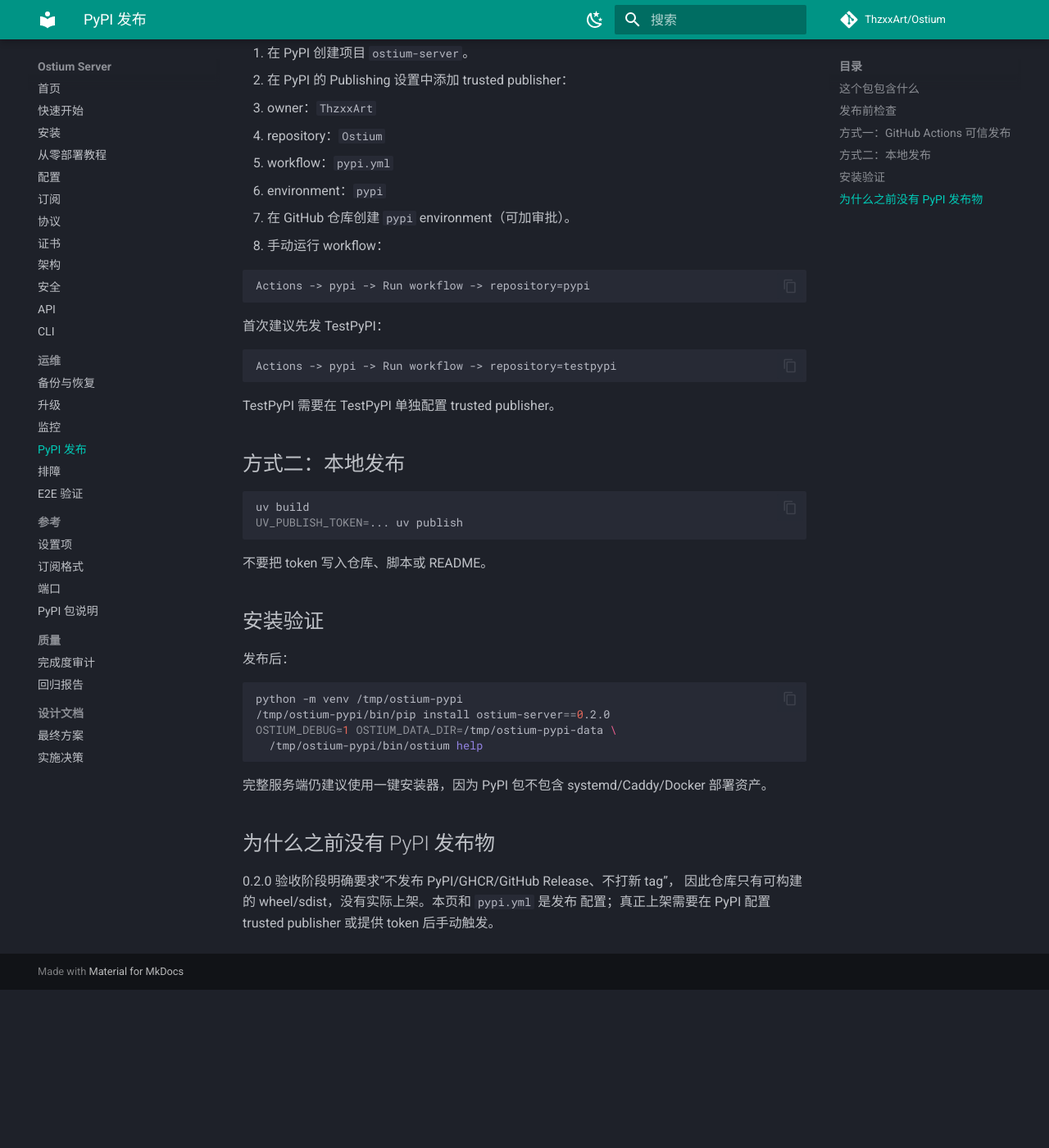
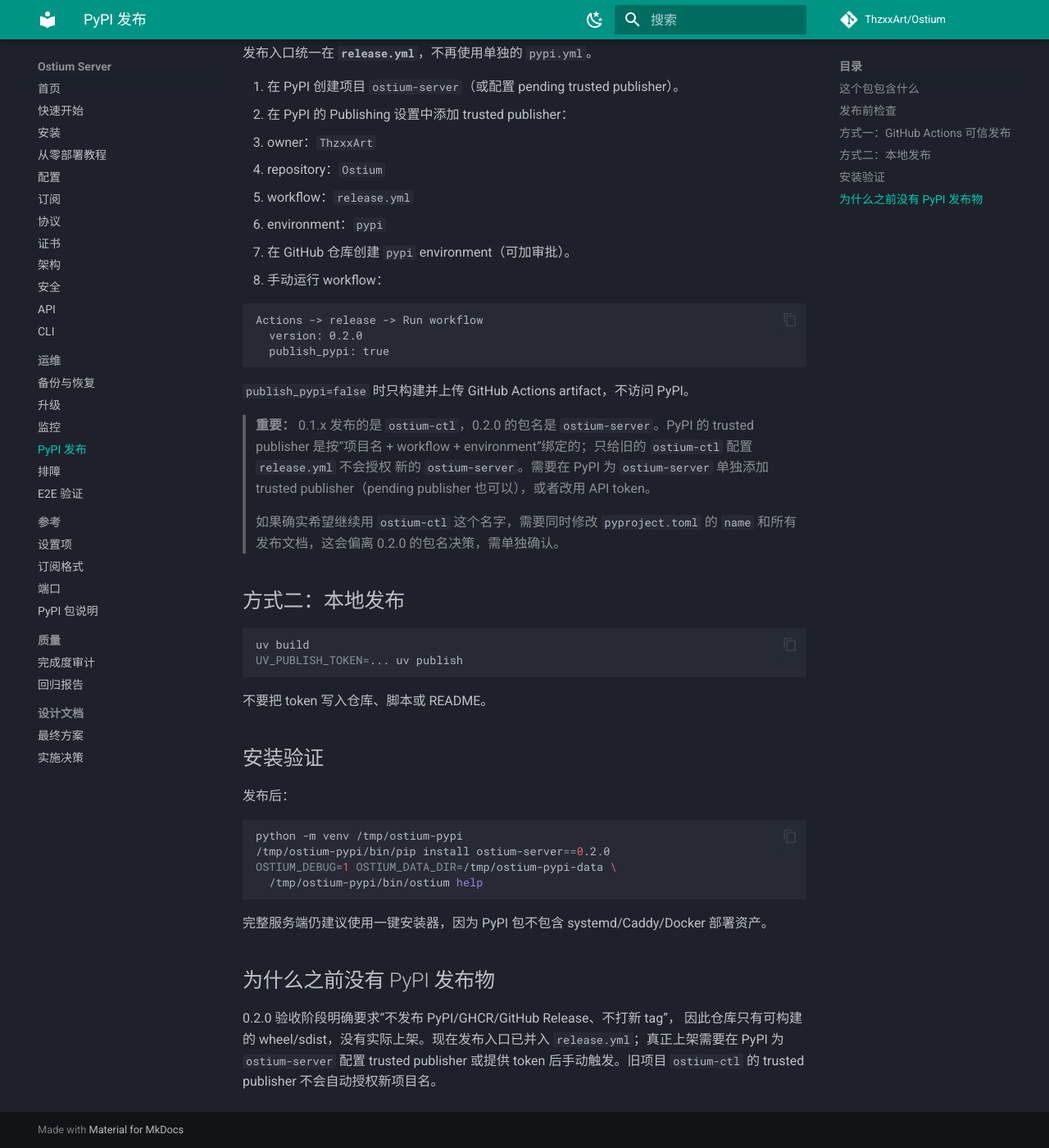
Before and after one commit to ThzxxArt/Ostium, an MkDocs documentation site: the page built from docs/operations/publishing.md, in a window 1280 px wide and 1400 px high, scrolled down 989 px. Shown: the whole window at 82% size. Built offline with MkDocs 1.6.1 and Material for MkDocs 9.7.7, drawn with Linux system fonts in a browser that asks for light colours; comment, search, counter and statistics services are not loaded; before the commit the page ends 2196 px from its top, so only the background shows below that.

Commit message:
ci: publish PyPI from release.yml trusted workflow

````diff
--- a/docs/operations/publishing.md
+++ b/docs/operations/publishing.md
@@ -38,26 +38,33 @@ unzip -l dist/ostium_server-0.2.0-py3-none-any.whl | head
 
 ## 方式一：GitHub Actions 可信发布
 
-1. 在 PyPI 创建项目 `ostium-server`。
+发布入口统一在 **`release.yml`**，不再使用单独的 `pypi.yml`。
+
+1. 在 PyPI 创建项目 `ostium-server`（或配置 pending trusted publisher）。
 2. 在 PyPI 的 Publishing 设置中添加 trusted publisher：
    - owner：`ThzxxArt`
    - repository：`Ostium`
-   - workflow：`pypi.yml`
+   - workflow：`release.yml`
    - environment：`pypi`
 3. 在 GitHub 仓库创建 `pypi` environment（可加审批）。
 4. 手动运行 workflow：
 
 ```text
-Actions -> pypi -> Run workflow -> repository=pypi
+Actions -> release -> Run workflow
+  version: 0.2.0
+  publish_pypi: true
 ```
 
-首次建议先发 TestPyPI：
+`publish_pypi=false` 时只构建并上传 GitHub Actions artifact，不访问 PyPI。
 
-```text
-Actions -> pypi -> Run workflow -> repository=testpypi
-```
-
-TestPyPI 需要在 TestPyPI 单独配置 trusted publisher。
+> **重要：** 0.1.x 发布的是 `ostium-ctl`，0.2.0 的包名是
+> `ostium-server`。PyPI 的 trusted publisher 是按“项目名 + workflow +
+> environment”绑定的；只给旧的 `ostium-ctl` 配置 `release.yml` 不会授权
+> 新的 `ostium-server`。需要在 PyPI 为 `ostium-server` 单独添加
+> trusted publisher（pending publisher 也可以），或者改用 API token。
+>
+> 如果确实希望继续用 `ostium-ctl` 这个名字，需要同时修改 `pyproject.toml`
+> 的 `name` 和所有发布文档，这会偏离 0.2.0 的包名决策，需单独确认。
 
 ## 方式二：本地发布
 
@@ -85,5 +92,7 @@ OSTIUM_DEBUG=1 OSTIUM_DATA_DIR=/tmp/ostium-pypi-data \
 ## 为什么之前没有 PyPI 发布物
 
 0.2.0 验收阶段明确要求“不发布 PyPI/GHCR/GitHub Release、不打新 tag”，
-因此仓库只有可构建的 wheel/sdist，没有实际上架。本页和 `pypi.yml` 是发布
-配置；真正上架需要在 PyPI 配置 trusted publisher 或提供 token 后手动触发。
+因此仓库只有可构建的 wheel/sdist，没有实际上架。现在发布入口已并入
+`release.yml`；真正上架需要在 PyPI 为 `ostium-server` 配置 trusted
+publisher 或提供 token 后手动触发。旧项目 `ostium-ctl` 的 trusted
+publisher 不会自动授权新项目名。
````
Also changed, not shown: 2 other files.
